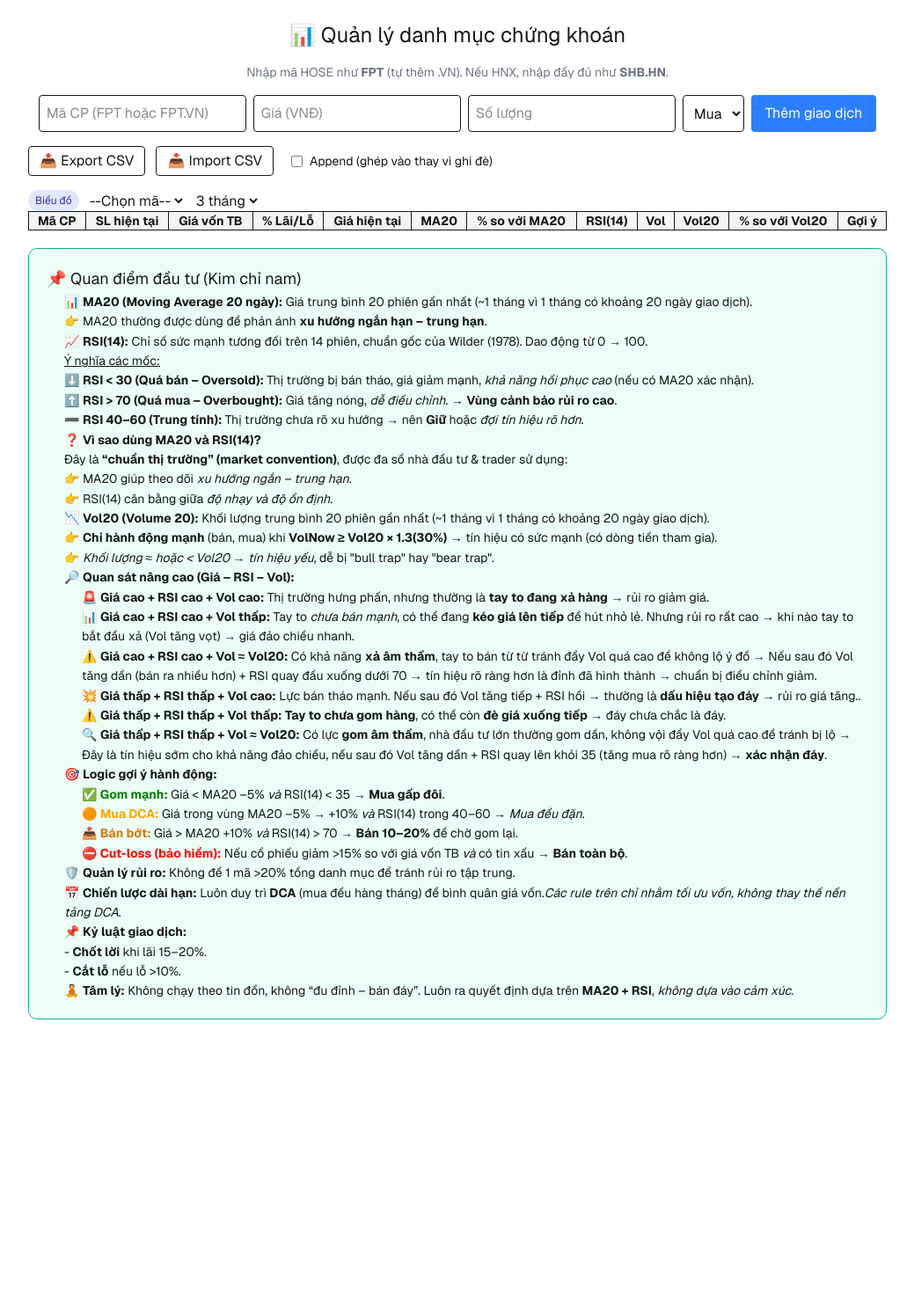
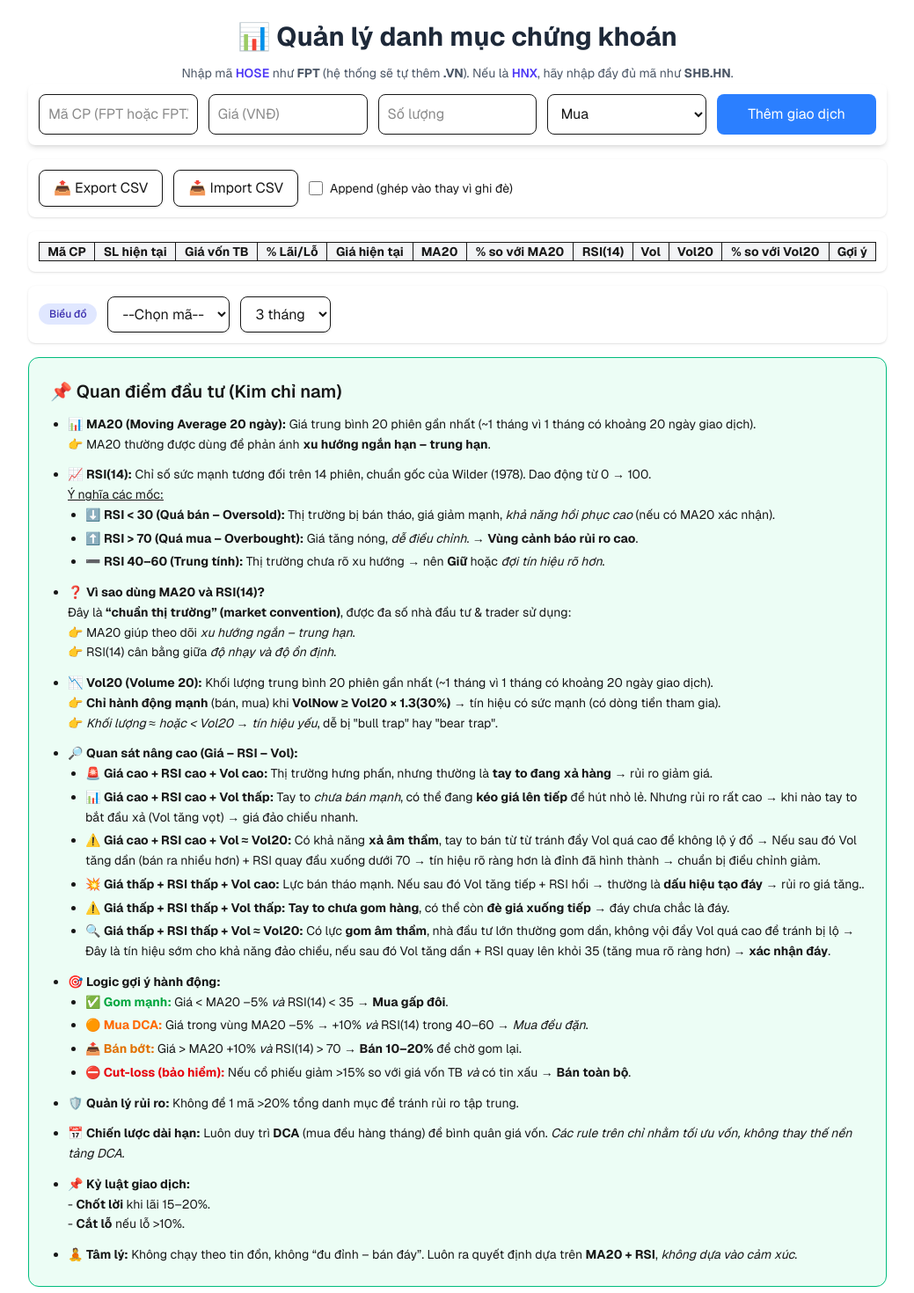
Before and after one commit to viet-lam/stock-portfolio, a Next.js app: page / in a window 1280 px wide. Shown: the top 1470 px of the page at 88% size, without its empty margins (120-1159 px from the left). Before the commit the page ends 1203 px from the top, so only its background shows below. Built offline with nearby package versions, Linux system fonts and the light colour scheme.

Commit message:
update UI

```diff
--- a/src/app/components/ExportImport.tsx
+++ b/src/app/components/ExportImport.tsx
@@ -122,15 +122,18 @@ export default function ExportImport({
   };
 
   return (
-    <div className="mt-4 flex items-center gap-3">
+    <>
+      <div className="mt-4 flex flex-wrap items-center gap-3 p-3 bg-white shadow rounded-lg">
+        {/* Export CSV */}
         <button
           type="button"
           onClick={exportCSV}
-        className="px-3 py-1 border rounded bg-white hover:shadow"
+          className="px-4 py-2 border rounded-lg bg-white shadow-sm hover:shadow-md transition w-full sm:w-auto"
         >
           📤 Export CSV
         </button>
 
+        {/* Hidden input cho Import */}
         <input
           ref={fileRef}
           type="file"
@@ -138,22 +141,27 @@ export default function ExportImport({
           style={{ display: "none" }}
           onChange={handleFileChange}
         />
+
+        {/* Import CSV */}
         <button
           type="button"
           onClick={onImportClick}
-        className="px-3 py-1 border rounded bg-white hover:shadow"
+          className="px-4 py-2 border rounded-lg bg-white shadow-sm hover:shadow-md transition w-full sm:w-auto"
         >
           📥 Import CSV
         </button>
 
-      <label className="ml-2 text-sm flex items-center gap-2">
+        {/* Checkbox Append */}
+        <label className="flex items-center gap-2 text-sm w-full sm:w-auto">
           <input
             type="checkbox"
             checked={append}
             onChange={(e) => setAppend(e.target.checked)}
+            className="h-4 w-4"
           />
           <span className="select-none">Append (ghép vào thay vì ghi đè)</span>
         </label>
       </div>
+    </>
   );
 }
--- a/src/app/components/InvestmentNote.tsx
+++ b/src/app/components/InvestmentNote.tsx
@@ -1,88 +1,158 @@
 export default function InvestmentNote() {
   return (
+    <>
       <div
         id="note"
-      style={{
-        background: "#ecfdf5",
-        border: "1px solid #10b981",
-        padding: "20px",
-        borderRadius: "10px",
-        margin: "20px 0",
-        fontSize: "14px",
-        lineHeight: 1.6,
-      }}
+        className="bg-emerald-50 border border-emerald-500 p-5 md:p-6 rounded-xl my-4 text-sm leading-relaxed"
       >
-      <h3 style={{ marginTop: 0, fontSize: "18px" }}>📌 Quan điểm đầu tư (Kim chỉ nam)</h3>
+        <h3 className="mt-0 text-lg md:text-xl font-semibold mb-3">
+          📌 Quan điểm đầu tư (Kim chỉ nam)
+        </h3>
 
-      <ul style={{ paddingLeft: "20px", margin: 0 }}>
+        <ul className="list-disc pl-5 space-y-3">
           <li>
-          📊 <b>MA20 (Moving Average 20 ngày):</b> Giá trung bình 20 phiên gần nhất (~1 tháng vì 1 tháng có khoảng 20 ngày giao dịch).
-          <br />👉 MA20 thường được dùng để phản ánh <b>xu hướng ngắn hạn – trung hạn</b>.
+            📊 <b>MA20 (Moving Average 20 ngày):</b> Giá trung bình 20 phiên gần
+            nhất (~1 tháng vì 1 tháng có khoảng 20 ngày giao dịch).
+            <br />
+            👉 MA20 thường được dùng để phản ánh{" "}
+            <b>xu hướng ngắn hạn – trung hạn</b>.
           </li>
 
           <li>
-          📈 <b>RSI(14):</b> Chỉ số sức mạnh tương đối trên 14 phiên, chuẩn gốc của Wilder (1978). Dao động từ 0 → 100.
-          <br /><u>Ý nghĩa các mốc:</u>
-          <ul>
-            <li>⬇️ <b>RSI &lt; 30 (Quá bán – Oversold):</b> Thị trường bị bán tháo, giá giảm mạnh, <i>khả năng hồi phục cao</i> (nếu có MA20 xác nhận).</li>
-            <li>⬆️ <b>RSI &gt; 70 (Quá mua – Overbought):</b> Giá tăng nóng, <i>dễ điều chỉnh</i>. → <b>Vùng cảnh báo rủi ro cao</b>.</li>
-            <li>➖ <b>RSI 40–60 (Trung tính):</b> Thị trường chưa rõ xu hướng → nên <b>Giữ</b> hoặc <i>đợi tín hiệu rõ hơn</i>.</li>
+            📈 <b>RSI(14):</b> Chỉ số sức mạnh tương đối trên 14 phiên, chuẩn
+            gốc của Wilder (1978). Dao động từ 0 → 100.
+            <br />
+            <u>Ý nghĩa các mốc:</u>
+            <ul className="list-disc pl-5 space-y-1">
+              <li>
+                ⬇️ <b>RSI &lt; 30 (Quá bán – Oversold):</b> Thị trường bị bán
+                tháo, giá giảm mạnh, <i>khả năng hồi phục cao</i> (nếu có MA20
+                xác nhận).
+              </li>
+              <li>
+                ⬆️ <b>RSI &gt; 70 (Quá mua – Overbought):</b> Giá tăng nóng,{" "}
+                <i>dễ điều chỉnh</i>. → <b>Vùng cảnh báo rủi ro cao</b>.
+              </li>
+              <li>
+                ➖ <b>RSI 40–60 (Trung tính):</b> Thị trường chưa rõ xu hướng →
+                nên <b>Giữ</b> hoặc <i>đợi tín hiệu rõ hơn</i>.
+              </li>
             </ul>
           </li>
 
           <li>
-          ❓ <b>Vì sao dùng MA20 và RSI(14)?</b><br />
-          Đây là <b>“chuẩn thị trường” (market convention)</b>, được đa số nhà đầu tư & trader sử dụng:
-          <br />👉 MA20 giúp theo dõi <i>xu hướng ngắn – trung hạn</i>.
-          <br />👉 RSI(14) cân bằng giữa <i>độ nhạy và độ ổn định</i>.
+            ❓ <b>Vì sao dùng MA20 và RSI(14)?</b>
+            <br />
+            Đây là <b>“chuẩn thị trường” (market convention)</b>, được đa số nhà
+            đầu tư & trader sử dụng:
+            <br />
+            👉 MA20 giúp theo dõi <i>xu hướng ngắn – trung hạn</i>.
+            <br />
+            👉 RSI(14) cân bằng giữa <i>độ nhạy và độ ổn định</i>.
           </li>
 
           <li>
-          📉 <b>Vol20 (Volume 20):</b> Khối lượng trung bình 20 phiên gần nhất (~1 tháng vì 1 tháng có khoảng 20 ngày giao dịch).
-          <br />👉 <b>Chỉ hành động mạnh</b> (bán, mua) khi <b>VolNow ≥ Vol20 × 1.3(30%)</b> → tín hiệu có sức mạnh (có dòng tiền tham gia).
-          <br />👉 <i>Khối lượng ≈ hoặc &lt; Vol20 → tín hiệu yếu</i>, dễ bị &quot;bull trap&quot; hay &quot;bear trap&quot;.
+            📉 <b>Vol20 (Volume 20):</b> Khối lượng trung bình 20 phiên gần nhất
+            (~1 tháng vì 1 tháng có khoảng 20 ngày giao dịch).
+            <br />
+            👉 <b>Chỉ hành động mạnh</b> (bán, mua) khi{" "}
+            <b>VolNow ≥ Vol20 × 1.3(30%)</b> → tín hiệu có sức mạnh (có dòng
+            tiền tham gia).
+            <br />
+            👉 <i>Khối lượng ≈ hoặc &lt; Vol20 → tín hiệu yếu</i>, dễ bị
+            &quot;bull trap&quot; hay &quot;bear trap&quot;.
           </li>
 
           <li>
             🔎 <b>Quan sát nâng cao (Giá – RSI – Vol):</b>
-          <ul style={{ paddingLeft: "20px", margin: 0 }}>
-            <li>🚨 <b>Giá cao + RSI cao + Vol cao:</b> Thị trường hưng phấn, nhưng thường là <b>tay to đang xả hàng</b> → rủi ro giảm giá.</li>
-            <li>📊 <b>Giá cao + RSI cao + Vol thấp:</b> Tay to <i>chưa bán mạnh</i>, có thể đang <b>kéo giá lên tiếp</b> để hút nhỏ lẻ. Nhưng rủi ro rất cao → khi nào tay to bắt đầu xả (Vol tăng vọt) → giá đảo chiều nhanh.</li>
-            <li>⚠️ <b>Giá cao + RSI cao + Vol ≈ Vol20:</b> Có khả năng <b>xả âm thầm</b>, tay to bán từ từ tránh đẩy Vol quá cao để không lộ ý đồ → Nếu sau đó Vol tăng dần (bán ra nhiều hơn) + RSI quay đầu xuống dưới 70 → tín hiệu rõ ràng hơn là đỉnh đã hình thành → chuẩn bị điều chỉnh giảm.</li>
-            <li>💥 <b>Giá thấp + RSI thấp + Vol cao:</b> Lực bán tháo mạnh. Nếu sau đó Vol tăng tiếp + RSI hồi → thường là <b>dấu hiệu tạo đáy</b> → rủi ro giá tăng..</li>
-            <li>⚠️ <b>Giá thấp + RSI thấp + Vol thấp:</b> <b>Tay to chưa gom hàng</b>, có thể còn <b>đè giá xuống tiếp</b> → đáy chưa chắc là đáy.</li>
-            <li>🔍 <b>Giá thấp + RSI thấp + Vol ≈ Vol20:</b> Có lực <b>gom âm thầm</b>, nhà đầu tư lớn thường gom dần, không vội đẩy Vol quá cao để tránh bị lộ → Đây là tín hiệu sớm cho khả năng đảo chiều, nếu sau đó Vol tăng dần + RSI quay lên khỏi 35 (tăng mua rõ ràng hơn) → <b>xác nhận đáy</b>.</li>
+            <ul className="list-disc pl-5 space-y-1">
+              <li>
+                🚨 <b>Giá cao + RSI cao + Vol cao:</b> Thị trường hưng phấn,
+                nhưng thường là <b>tay to đang xả hàng</b> → rủi ro giảm giá.
+              </li>
+              <li>
+                📊 <b>Giá cao + RSI cao + Vol thấp:</b> Tay to{" "}
+                <i>chưa bán mạnh</i>, có thể đang <b>kéo giá lên tiếp</b> để hút
+                nhỏ lẻ. Nhưng rủi ro rất cao → khi nào tay to bắt đầu xả (Vol
+                tăng vọt) → giá đảo chiều nhanh.
+              </li>
+              <li>
+                ⚠️ <b>Giá cao + RSI cao + Vol ≈ Vol20:</b> Có khả năng{" "}
+                <b>xả âm thầm</b>, tay to bán từ từ tránh đẩy Vol quá cao để
+                không lộ ý đồ → Nếu sau đó Vol tăng dần (bán ra nhiều hơn) + RSI
+                quay đầu xuống dưới 70 → tín hiệu rõ ràng hơn là đỉnh đã hình
+                thành → chuẩn bị điều chỉnh giảm.
+              </li>
+              <li>
+                💥 <b>Giá thấp + RSI thấp + Vol cao:</b> Lực bán tháo mạnh. Nếu
+                sau đó Vol tăng tiếp + RSI hồi → thường là{" "}
+                <b>dấu hiệu tạo đáy</b> → rủi ro giá tăng..
+              </li>
+              <li>
+                ⚠️ <b>Giá thấp + RSI thấp + Vol thấp:</b>{" "}
+                <b>Tay to chưa gom hàng</b>, có thể còn <b>đè giá xuống tiếp</b>{" "}
+                → đáy chưa chắc là đáy.
+              </li>
+              <li>
+                🔍 <b>Giá thấp + RSI thấp + Vol ≈ Vol20:</b> Có lực{" "}
+                <b>gom âm thầm</b>, nhà đầu tư lớn thường gom dần, không vội đẩy
+                Vol quá cao để tránh bị lộ → Đây là tín hiệu sớm cho khả năng
+                đảo chiều, nếu sau đó Vol tăng dần + RSI quay lên khỏi 35 (tăng
+                mua rõ ràng hơn) → <b>xác nhận đáy</b>.
+              </li>
             </ul>
           </li>
 
           <li>
             🎯 <b>Logic gợi ý hành động:</b>
-          <ul style={{ paddingLeft: "20px", margin: 0 }}>
-            <li><b style={{ color: "green" }}>✅ Gom mạnh:</b> Giá &lt; MA20 –5% <i>và</i> RSI(14) &lt; 35 → <b>Mua gấp đôi</b>.</li>
-            <li><b style={{ color: "orange" }}>🟠 Mua DCA:</b> Giá trong vùng MA20 –5% → +10% <i>và</i> RSI(14) trong 40–60 → <i>Mua đều đặn</i>.</li>
-            <li><b style={{ color: "#d97706" }}>📤 Bán bớt:</b> Giá &gt; MA20 +10% <i>và</i> RSI(14) &gt; 70 → <b>Bán 10–20%</b> để chờ gom lại.</li>
-            <li><b style={{ color: "red" }}>⛔ Cut-loss (bảo hiểm):</b> Nếu cổ phiếu giảm &gt;15% so với giá vốn TB <i>và</i> có tin xấu → <b>Bán toàn bộ</b>.</li>
+            <ul className="list-disc pl-5 space-y-1">
+              <li>
+                <b className="text-green-600">✅ Gom mạnh:</b> Giá &lt; MA20 –5%{" "}
+                <i>và</i> RSI(14) &lt; 35 → <b>Mua gấp đôi</b>.
+              </li>
+              <li>
+                <b className="text-orange-500">🟠 Mua DCA:</b> Giá trong vùng
+                MA20 –5% → +10% <i>và</i> RSI(14) trong 40–60 →{" "}
+                <i>Mua đều đặn</i>.
+              </li>
+              <li>
+                <b className="text-amber-600">📤 Bán bớt:</b> Giá &gt; MA20 +10%{" "}
+                <i>và</i> RSI(14) &gt; 70 → <b>Bán 10–20%</b> để chờ gom lại.
+              </li>
+              <li>
+                <b className="text-red-600">⛔ Cut-loss (bảo hiểm):</b> Nếu cổ
+                phiếu giảm &gt;15% so với giá vốn TB <i>và</i> có tin xấu →{" "}
+                <b>Bán toàn bộ</b>.
+              </li>
             </ul>
           </li>
 
-        <li>🛡️ <b>Quản lý rủi ro:</b> Không để 1 mã &gt;20% tổng danh mục để tránh rủi ro tập trung.</li>
-
           <li>
-          📅 <b>Chiến lược dài hạn:</b> Luôn duy trì <b>DCA</b> (mua đều hàng tháng) để bình quân giá vốn.
-          <i>Các rule trên chỉ nhằm tối ưu vốn, không thay thế nền tảng DCA.</i>
+            🛡️ <b>Quản lý rủi ro:</b> Không để 1 mã &gt;20% tổng danh mục để
+            tránh rủi ro tập trung.
           </li>
 
           <li>
-          📌 <b>Kỷ luật giao dịch:</b><br />
-          - <b>Chốt lời</b> khi lãi 15–20%.<br />
-          - <b>Cắt lỗ</b> nếu lỗ &gt;10%.
+            📅 <b>Chiến lược dài hạn:</b> Luôn duy trì <b>DCA</b> (mua đều hàng
+            tháng) để bình quân giá vốn.{" "}
+            <i>
+              Các rule trên chỉ nhằm tối ưu vốn, không thay thế nền tảng DCA.
+            </i>
           </li>
 
           <li>
-          🧘 <b>Tâm lý:</b> Không chạy theo tin đồn, không “đu đỉnh – bán đáy”.
-          Luôn ra quyết định dựa trên <b>MA20 + RSI</b>, <i>không dựa vào cảm xúc</i>.
+            📌 <b>Kỷ luật giao dịch:</b>
+            <br />- <b>Chốt lời</b> khi lãi 15–20%.
+            <br />- <b>Cắt lỗ</b> nếu lỗ &gt;10%.
+          </li>
+
+          <li>
+            🧘 <b>Tâm lý:</b> Không chạy theo tin đồn, không “đu đỉnh – bán
+            đáy”. Luôn ra quyết định dựa trên <b>MA20 + RSI</b>,{" "}
+            <i>không dựa vào cảm xúc</i>.
           </li>
         </ul>
       </div>
+    </>
   );
 }
--- a/src/app/components/TradeForm.tsx
+++ b/src/app/components/TradeForm.tsx
@@ -31,13 +31,17 @@ export default function TradeForm({ trades, setTrades }: any) {
   };
 
   return (
-    <form onSubmit={addTrade} className="flex flex-wrap gap-2 justify-center">
+    <>
+      <form
+        onSubmit={addTrade}
+        className="grid grid-cols-1 sm:grid-cols-2 md:grid-cols-3 lg:grid-cols-5 gap-3 p-3 bg-white shadow-md rounded-lg"
+      >
         <input
           value={ticker}
           onChange={(e) => setTicker(e.target.value)}
           placeholder="Mã CP (FPT hoặc FPT.VN)"
           required
-        className="border p-2 rounded"
+          className="border p-2.5 rounded-lg w-full focus:outline-none focus:ring-2 focus:ring-blue-400"
         />
         <input
           type="number"
@@ -46,7 +50,7 @@ export default function TradeForm({ trades, setTrades }: any) {
           onChange={(e) => setPrice(e.target.value)}
           placeholder="Giá (VNĐ)"
           required
-        className="border p-2 rounded"
+          className="border p-2.5 rounded-lg w-full focus:outline-none focus:ring-2 focus:ring-blue-400"
         />
         <input
           type="number"
@@ -54,19 +58,23 @@ export default function TradeForm({ trades, setTrades }: any) {
           onChange={(e) => setQty(e.target.value)}
           placeholder="Số lượng"
           required
-        className="border p-2 rounded"
+          className="border p-2.5 rounded-lg w-full focus:outline-none focus:ring-2 focus:ring-blue-400"
         />
         <select
           value={type}
           onChange={(e) => setType(e.target.value)}
-        className="border p-2 rounded"
+          className="border p-2.5 rounded-lg w-full focus:outline-none focus:ring-2 focus:ring-blue-400"
         >
           <option value="Mua">Mua</option>
           <option value="Bán">Bán</option>
         </select>
-      <button className="bg-blue-500 text-white px-4 py-2 rounded">
+        <button
+          type="submit"
+          className="bg-blue-500 text-white px-4 py-2.5 rounded-lg w-full hover:bg-blue-600 transition"
+        >
           Thêm giao dịch
         </button>
       </form>
+    </>
   );
 }
--- a/src/app/page.tsx
+++ b/src/app/page.tsx
@@ -27,34 +27,59 @@ export default function Home() {
 
   return (
     <main className="p-6 max-w-5xl mx-auto font-sans">
-      <h2 className="text-center text-2xl mb-4">
+      {/* Tiêu đề */}
+      <h2 className="text-center text-3xl font-bold mb-3 text-gray-800 flex items-center justify-center gap-2">
         📊 Quản lý danh mục chứng khoán
       </h2>
 
-      <p className="text-gray-500 text-sm text-center mb-4">
-        Nhập mã HOSE như <b>FPT</b> (tự thêm .VN). Nếu HNX, nhập đầy đủ như{" "}
-        <b>SHB.HN</b>.
+      {/* Mô tả hướng dẫn */}
+      <p className="text-gray-600 text-sm text-center max-w-2xl mx-auto leading-relaxed">
+        Nhập mã <span className="font-semibold text-indigo-600">HOSE</span> như{" "}
+        <b>FPT</b> (hệ thống sẽ tự thêm <b>.VN</b>). Nếu là{" "}
+        <span className="font-semibold text-indigo-600">HNX</span>, hãy nhập đầy
+        đủ mã như <b>SHB.HN</b>.
       </p>
 
+      {/* Thêm cổ */}
       <TradeForm trades={trades} setTrades={setTrades} />
 
       {/* Export / Import */}
       <ExportImport trades={trades} setTrades={setTrades} />
 
-      <div className="flex gap-2 items-center mt-4">
-        <span className="bg-indigo-100 text-indigo-800 px-2 py-1 rounded-full text-xs">
+      {/* Bảng */}
+      <div className="mt-4 p-3 bg-white shadow rounded-lg">
+        <PortfolioTable
+          trades={trades}
+          setSelectedTicker={setSelectedTicker}
+          range={range}
+        />
+      </div>
+
+      {/* Chart */}
+      <div className="flex flex-wrap items-center gap-3 mt-4 p-3 bg-white shadow rounded-lg">
+        {/* Badge */}
+        <span className="bg-indigo-100 text-indigo-800 px-3 py-1 rounded-full text-xs font-medium">
           Biểu đồ
         </span>
+
+        {/* Select ticker */}
         <select
           value={selectedTicker || ""}
           onChange={(e) => setSelectedTicker(e.target.value)}
+          className="px-3 py-2 border rounded-lg shadow-sm focus:outline-none focus:ring-2 focus:ring-indigo-300 hover:border-indigo-400 transition w-full sm:w-auto"
         >
           <option value="">--Chọn mã--</option>
           {Array.from(new Set(trades.map((t) => t.ticker))).map((t) => (
             <option key={t}>{t}</option>
           ))}
         </select>
-        <select value={range} onChange={(e) => setRange(e.target.value)}>
+
+        {/* Select range */}
+        <select
+          value={range}
+          onChange={(e) => setRange(e.target.value)}
+          className="px-3 py-2 border rounded-lg shadow-sm focus:outline-none focus:ring-2 focus:ring-indigo-300 hover:border-indigo-400 transition w-full sm:w-auto"
+        >
           <option value="3mo">3 tháng</option>
           <option value="6mo">6 tháng</option>
           <option value="1y">1 năm</option>
@@ -62,12 +87,6 @@ export default function Home() {
         </select>
       </div>
 
-      <PortfolioTable
-        trades={trades}
-        setSelectedTicker={setSelectedTicker}
-        range={range}
-      />
-
       {selectedTicker && <StockChart ticker={selectedTicker} range={range} />}
 
       <InvestmentNote />
```
Lines whose indentation alone changed are shown as unchanged.
